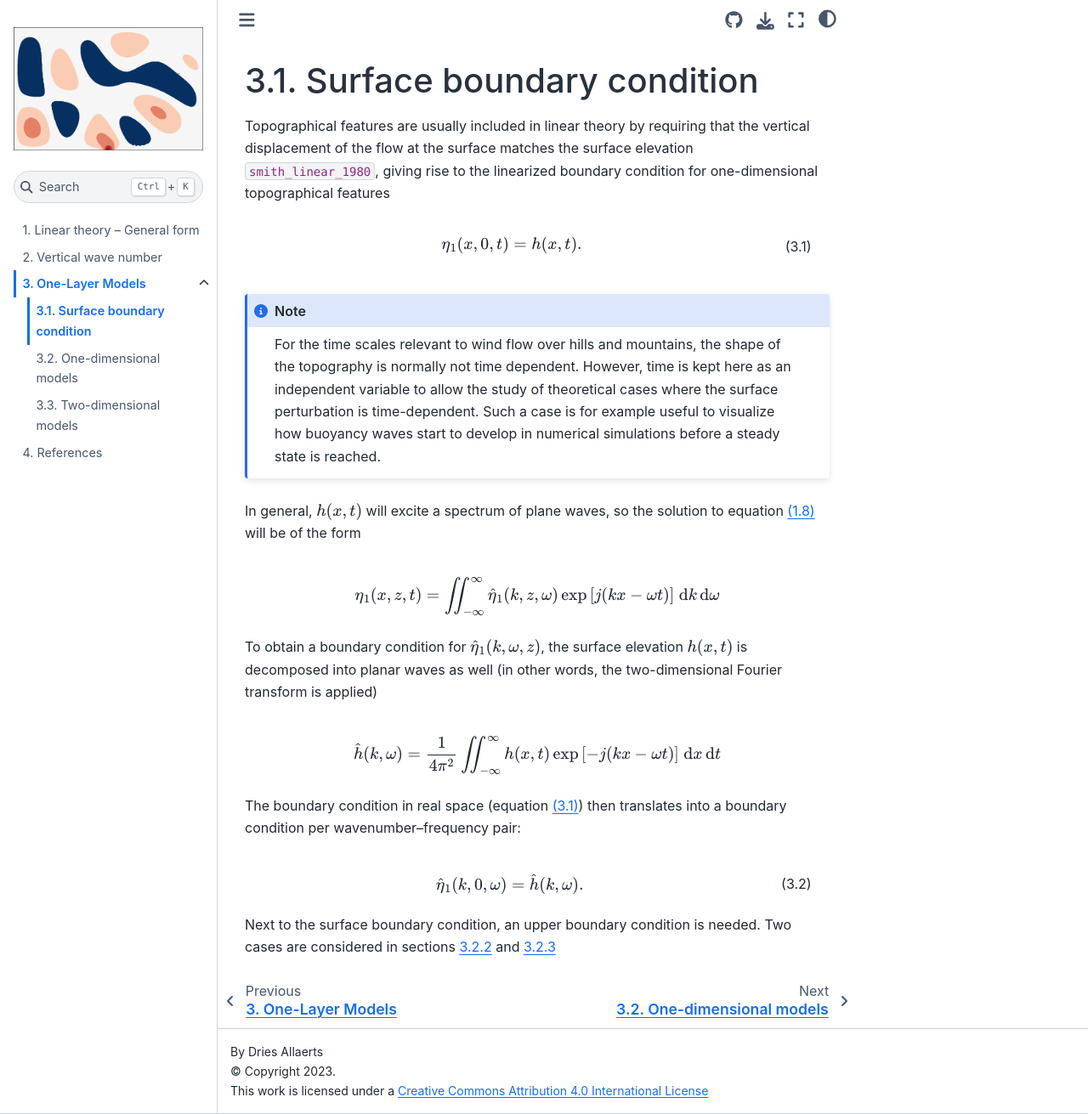
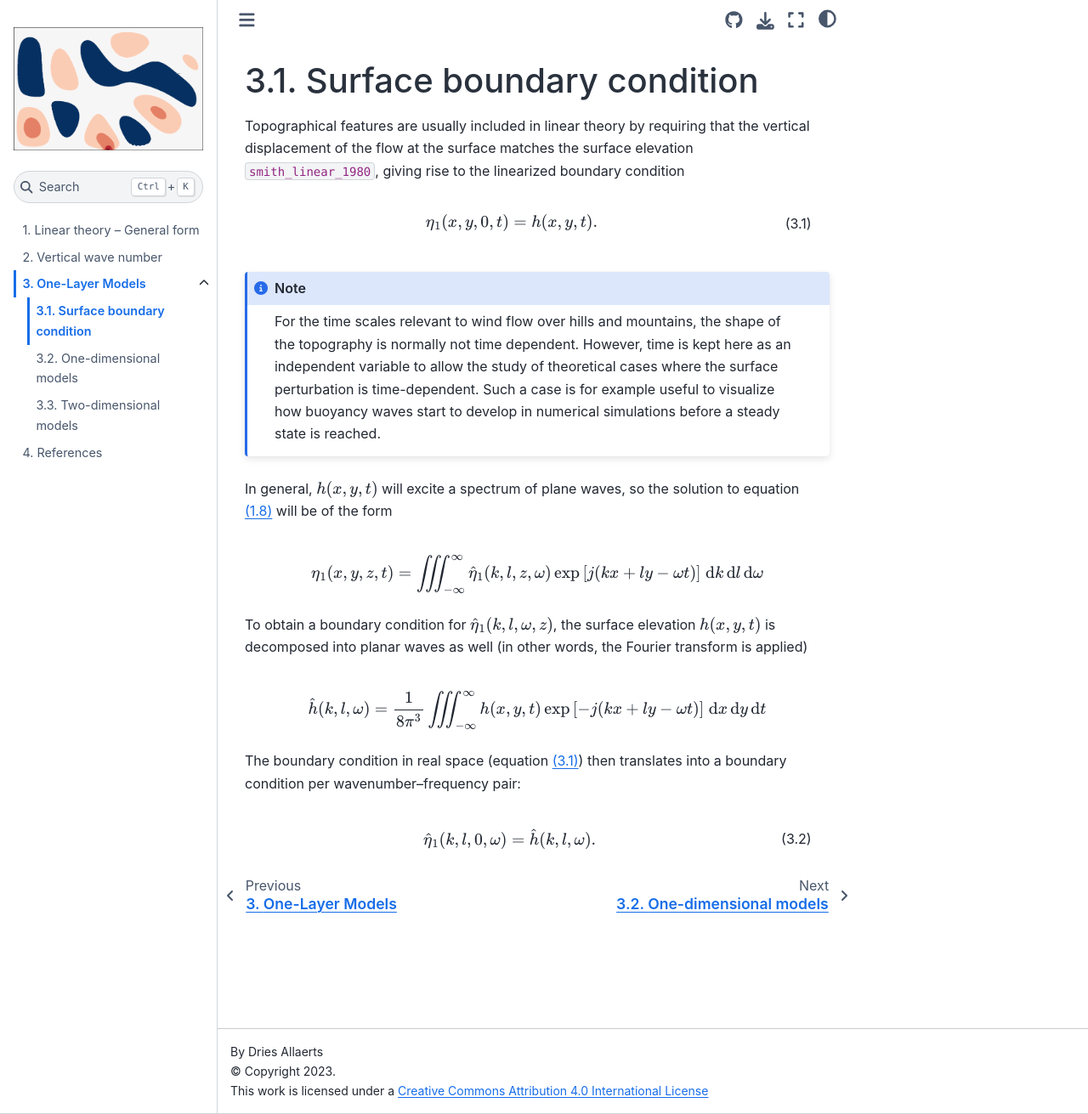
Before and after one commit to DriesAllaerts/lbow, a Jupyter Book: the page built from docs/surfaceBoundaryCondition.md, in a window 1280 px wide and 1311 px high. Shown: the whole window at 85% size. Built offline with Jupyter Book 1.0.4 settings and Sphinx 7.4.7 and the Sphinx Book theme 1.1.4, drawn with Linux system fonts in a browser that asks for light colours; cross-references to code outside the pages are shown as plain code.

````diff
--- a/docs/surfaceBoundaryCondition.md
+++ b/docs/surfaceBoundaryCondition.md
@@ -1,31 +1,31 @@
 (sec:surfaceBC)=
 # Surface boundary condition
-Topographical features are usually included in linear theory by requiring that the vertical displacement of the flow at the surface matches the surface elevation {cite}`smith_linear_1980`, giving rise to the linearized boundary condition for one-dimensional topographical features
+Topographical features are usually included in linear theory by requiring that the vertical displacement of the flow at the surface matches the surface elevation {cite}`smith_linear_1980`, giving rise to the linearized boundary condition
 
 $$
-\eta_1(x,0,t) = h(x,t).
+\eta_1(x,y,0,t) = h(x,y,t).
 $$ (eqn:real_BC)
 
 ```{note}
 For the time scales relevant to wind flow over hills and mountains, the shape of the topography is normally not time dependent. However, time is kept here as an independent variable to allow the study of theoretical cases where the surface perturbation is time-dependent. Such a case is for example useful to visualize how buoyancy waves start to develop in numerical simulations before a steady state is reached.
 ```
-In general, $h(x,t)$ will excite a spectrum of plane waves, so the solution to equation {eq}`eqn:TaylorGoldstein_eta` will be of the form
+In general, $h(x,y,t)$ will excite a spectrum of plane waves, so the solution to equation {eq}`eqn:TaylorGoldstein_eta` will be of the form
 
 $$
-\eta_1(x,z,t)=\iint_{-\infty}^{\infty}\hat{\eta}_1(k,z,\omega)\exp{[j(kx-\omega t)]}\;\mathrm{d} k \,\mathrm{d} \omega
+\eta_1(x,y,z,t)=\iiint_{-\infty}^{\infty}\hat{\eta}_1(k,l,z,\omega)\exp{[j(kx+ly-\omega t)]}\;\mathrm{d} k \, \mathrm{d} l \, \mathrm{d} \omega
 $$
 
-To obtain a boundary condition for $\hat{\eta}_1(k,\omega,z)$, the surface elevation $h(x,t)$ is decomposed into planar waves as well (in other words, the two-dimensional Fourier transform is applied)
+To obtain a boundary condition for $\hat{\eta}_1(k,l,\omega,z)$, the surface elevation $h(x,y,t)$ is decomposed into planar waves as well (in other words, the Fourier transform is applied)
 
 $$
 
-    \hat{h}(k,\omega)=\frac{1}{4\pi^2}\iint_{-\infty}^{\infty}h(x,t)\exp{[-j(kx-\omega t)]}\;\mathrm{d} x \,\mathrm{d} t
+    \hat{h}(k,l,\omega)=\frac{1}{8\pi^3}\iiint_{-\infty}^{\infty}h(x,y,t)\exp{[-j(kx+ly-\omega t)]}\;\mathrm{d} x \,\mathrm{d} y \,\mathrm{d} t
 $$
 
 The boundary condition in real space (equation {eq}`eqn:real_BC`) then translates into a boundary condition per wavenumber--frequency pair:
 
 $$
-    \hat{\eta}_1(k,0,\omega) = \hat{h}(k,\omega).
+    \hat{\eta}_1(k,l,0,\omega) = \hat{h}(k,l,\omega).
 $$ (eqn:Fourier_BC)
 
-Next to the surface boundary condition, an upper boundary condition is needed. Two cases are considered in sections {numref}`%s <sec:halfPlaneModel>` and {numref}`%s <sec:ChannelModel>`
+%Next to the surface boundary condition, an upper boundary condition is needed. Two cases are considered in sections {numref}`%s <sec:halfPlaneModel>` and {numref}`%s <sec:ChannelModel>`
````
Also changed, not shown: docs/1Dmodels.md (+1 -1 lines), docs/oneLayerModel.md (+1 -1 lines), docs/verticalWaveNumber.md (+18 -3 lines), 1 other file.
